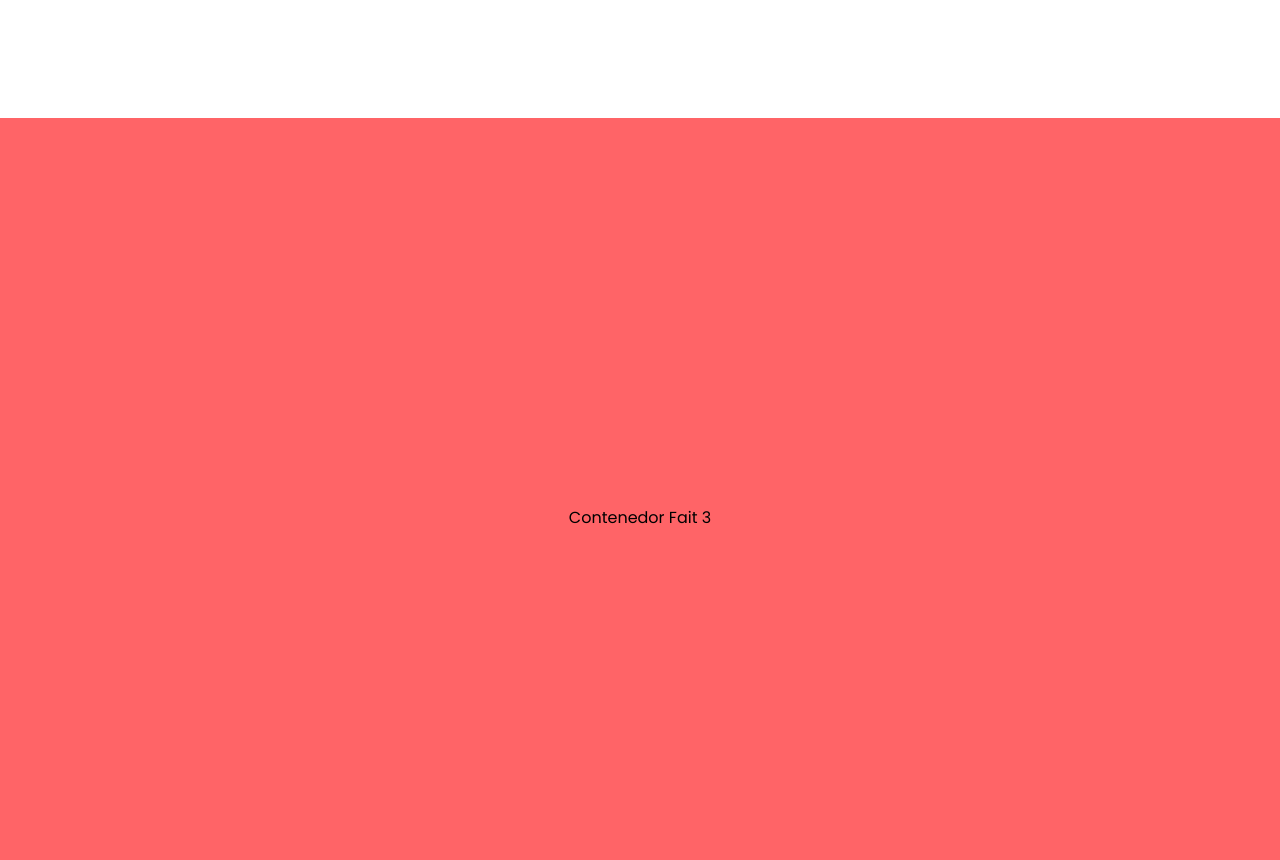
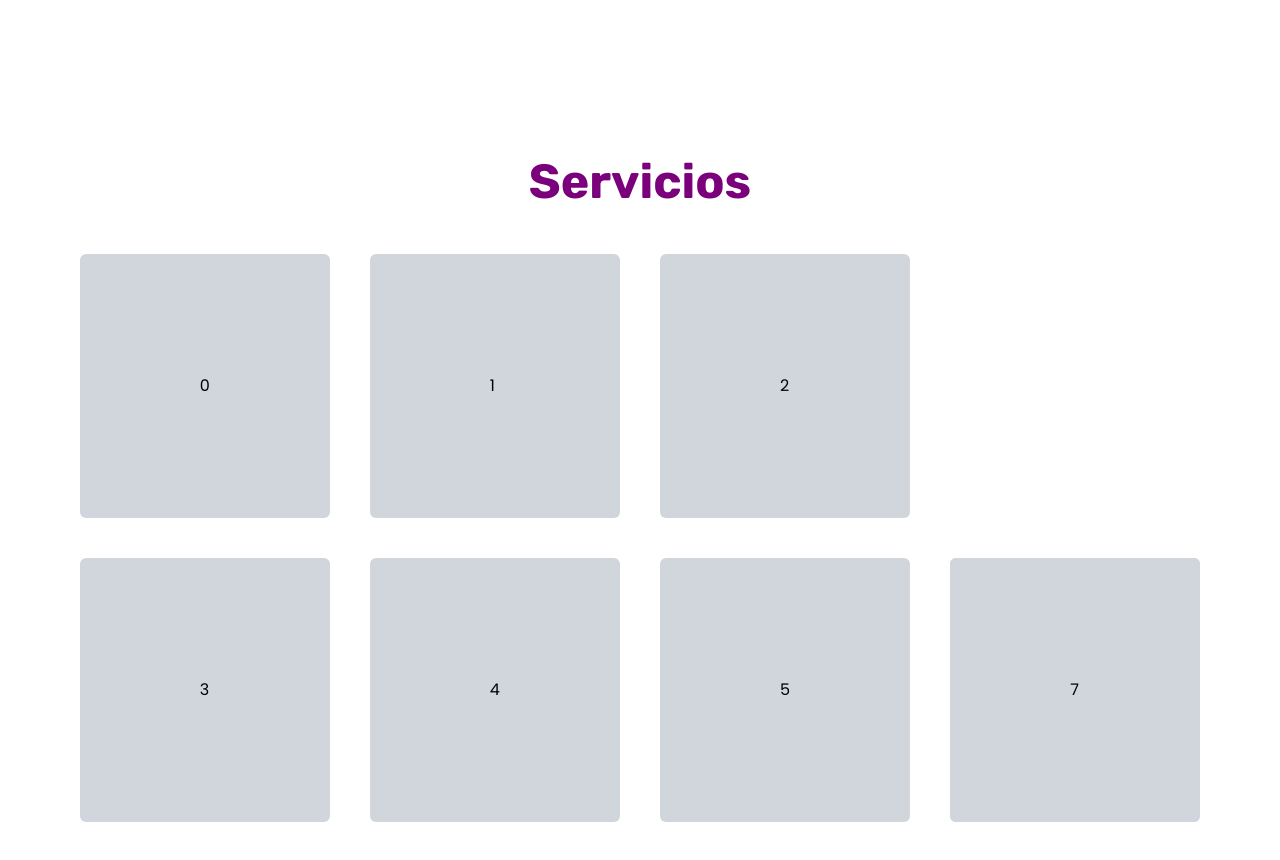
Before and after one commit to sofowest/luzyvida-landing, a React (Vite) app: page / in a window 1280 px wide. Shown: the part 1482-2342 px from the top of the page. Built offline with nearby package versions, Linux system fonts and the light colour scheme.

Commit message:
New grid template for Servicios

```diff
--- a/src/pages/HomePage.jsx
+++ b/src/pages/HomePage.jsx
@@ -41,13 +41,27 @@ function HomePage() {
         </section>
       </article>
 
-      <article className="h-dvh flex flex-col items-center justify-center">
-          <h2 className="text-5xl font-bold font-(family-name:--font-rubik) text-[var(--primary-color)] h-[10dvh]">Instalaciones</h2>
-          <Carousel images={carouselImages} />
+      <article className="h-dvh flex items-center justify-center">
+          <section className="flex flex-col items-center justify-center w-full h-full">
+            <h2 className="text-5xl font-bold font-(family-name:--font-rubik) text-[var(--primary-color)] h-[10dvh]">Instalaciones</h2>
+            <Carousel images={carouselImages} />
+          </section>
       </article>
 
-      <article className="h-dvh flex items-center justify-center bg-red-400">
-          Contenedor Fait 3
+      <article className="flex items-center justify-center bg-[--secondary-color]">
+        <section className='flex flex-col items-center justify-center w-full h-full py-10'>
+          <h2 className="text-5xl font-bold font-(family-name:--font-rubik) text-[var(--primary-color)] h-[10dvh]">Servicios</h2>
+          <div class="grid grid-cols-1 gap-5 m-4 grid-rows-14 md:grid-cols-4 md:grid-rows-6 md:gap-10">
+            <div class="col-start-1 row-start-1 row-span-2 md:col-start-1 md:row-start-1 md:col-span-1 md:row-span-3 bg-gray-300 rounded-md p-[15vh]">0</div>
+            <div class="col-start-1 row-start-3 row-span-2 md:col-start-2 md:row-start-1 md:col-span-1 md:row-span-3 bg-gray-300 rounded-md p-[15vh]">1</div>
+            <div class="col-start-1 row-start-5 row-span-2 md:col-start-3 md:row-start-1 md:col-span-1 md:row-span-3 bg-gray-300 rounded-md p-[15vh]">2</div>
+            <div class="col-start-1 row-start-7 row-span-2 md:col-start-1 md:row-start-4 md:col-span-1 md:row-span-3 bg-gray-300 rounded-md p-[15vh]">3</div>
+            <div class="col-start-1 row-start-9 row-span-2 md:col-start-2 md:row-start-4 md:col-span-1 md:row-span-3 bg-gray-300 rounded-md p-[15vh]">4</div>
+            <div class="col-start-1 row-start-11 row-span-2 md:col-start-3 md:row-start-4 md:col-span-1 md:row-span-3 bg-gray-300 rounded-md p-[15vh]">5</div>
+            <div class="col-start-1 row-start-13 row-span-2 md:col-start-4 md:row-start-4 md:col-span-1 md:row-span-3 bg-gray-300 rounded-md p-[15vh]">6</div>
+            <div class="col-start-1 row-start-15 row-span-2 md:col-start-4 md:row-start-4 md:col-span-1 md:row-span-3 bg-gray-300 rounded-md p-[15vh]">7</div>
+          </div>
+        </section>
       </article>
     </>
   )
```
